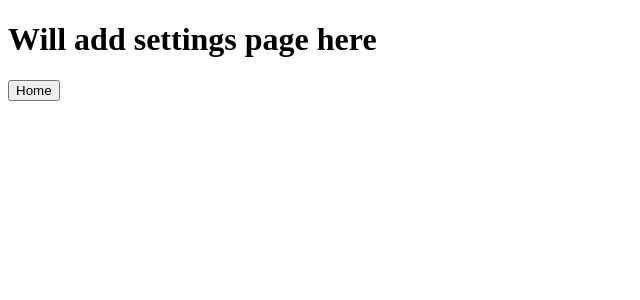
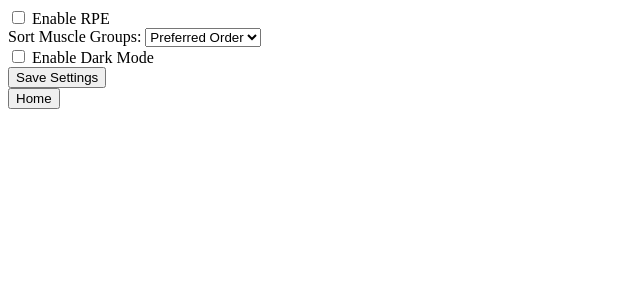
Before and after one commit to Calebf2424/Workout-Logger, a Flask app: page /settings in a window 1280 px wide. Shown: the top 300 px of the page, without its empty margins (0-640 px from the left). Run offline with Flask 3, Linux system fonts and the light colour scheme.

Commit message:
added functional toggle for rpe as well as placeholder settings

```diff
--- a/app.py
+++ b/app.py
@@ -1,7 +1,7 @@
 from flask import Flask, render_template, request, redirect, url_for, flash # type: ignore
 from datetime import date
 from database import *
-from data import presaved_exercises, summarize_muscles, register_custom_exercise, preferred_order
+from data import presaved_exercises, summarize_muscles, register_custom_exercise, preferred_order, app_settings
 
 app = Flask(__name__)
 app.secret_key = "added"
@@ -28,10 +28,10 @@ def add_workout():
 
         reps = request.form.get("reps")
         weight = request.form.get("weight")
-        rpe = request.form.get("rpe")
+        rpe = request.form.get("rpe") if app_settings["rpe_enabled"] else None
         log_date = date.today().isoformat()
 
-        insert_set(exercise, int(reps), int(weight), float(rpe), log_date, None)
+        insert_set(exercise, int(reps), int(weight), float(rpe) if rpe else None, log_date, None)
         flash("Set added!")
         return redirect(url_for("add_workout"))
 
@@ -40,7 +40,7 @@ def add_workout():
         set(e["muscle"] for e in all_exercises),
         key=lambda x: preferred_order.index(x) if x in preferred_order else float("inf")
     )
-    return render_template("add.html", exercises=all_exercises, muscle_groups=muscle_groups)
+    return render_template("add.html", exercises=all_exercises, muscle_groups=muscle_groups, settings=app_settings)
 
 #view past workouts by chosen date
 @app.route("/history", methods=["GET", "POST"])
@@ -70,10 +70,13 @@ def summary():
 @app.route("/settings", methods=["GET", "POST"])
 def settings():
     if request.method == "POST":
-        #will add optional settings later
-        pass
-        return render_template("settings.html")
-    return render_template("settings.html")
+        app_settings["rpe_enabled"] = request.form.get("rpe_enabled") == "on"
+        app_settings["sort_by_preference"] = request.form.get("sort_order") == "preferred"
+        app_settings["dark_mode"] = request.form.get("dark_mode") == "on"
+        flash("Settings updated!")
+        return redirect(url_for("settings"))
+
+    return render_template("settings.html", settings=app_settings)
 
 #temp for testing
 @app.route("/delete-db")
--- a/data.py
+++ b/data.py
@@ -75,6 +75,12 @@ preferred_order = [
     "Abs", "Obliques"
 ]
 
+app_settings = {
+    "rpe_enabled": False,
+    "sort_by_preference": True,
+    "dark_mode": False
+}
+
 def summarize_muscles(sets):
     # Build master lookup
     muscle_map = {e["name"]: e["muscle"] for e in presaved_exercises}
--- a/templates/add.html
+++ b/templates/add.html
@@ -90,9 +90,11 @@
             <input type="range" id="weight" name="weight" min="0" max="1000" step="5" value="135" oninput="weightOutput.value = weight.value">
             <output id="weightOutput">135</output><br>
 
+            {% if settings.rpe_enabled %}
             <label for="rpe">RPE:</label><br>
             <input type="range" id="rpe" name="rpe" min="6" max="10" step="0.5" value="8" oninput="rpeOutput.value = rpe.value">
             <output id="rpeOutput">8</output><br>
+            {% endif %}
 
             <button type="submit">Submit</button>
         </form>
--- a/templates/index.html
+++ b/templates/index.html
@@ -16,6 +16,9 @@
         <a href="/history">
             <button style="background-color: blue; color: white;">View History</button>
         </a>
+        <a href="/settings">
+            <button style="background-color: purple; color: white;">Settings</button>
+        </a>
         <a href="/delete-db">
             <button style="background-color: red; color: white;">Delete All Sets</button>
         </a>
--- a/templates/settings.html
+++ b/templates/settings.html
@@ -5,7 +5,19 @@
     <title>Settings</title>
 </head>
 <body>
-    <h1>Will add settings page here</h1>
+    <form method="POST">
+        <label><input type="checkbox" name="rpe_enabled" {% if settings.rpe_enabled %}checked{% endif %}> Enable RPE</label><br>
+
+        <label for="sort_order">Sort Muscle Groups:</label>
+        <select name="sort_order">
+            <option value="preferred" {% if settings.sort_by_preference %}selected{% endif %}>Preferred Order</option>
+            <option value="alphabetical" {% if not settings.sort_by_preference %}selected{% endif %}>Alphabetical</option>
+        </select><br>
+
+        <label><input type="checkbox" name="dark_mode" {% if settings.dark_mode %}checked{% endif %}> Enable Dark Mode</label><br>
+
+        <button type="submit">Save Settings</button>
+    </form>
     <a href="/"><button>Home</button></a>
 </body>
 </html>
```
